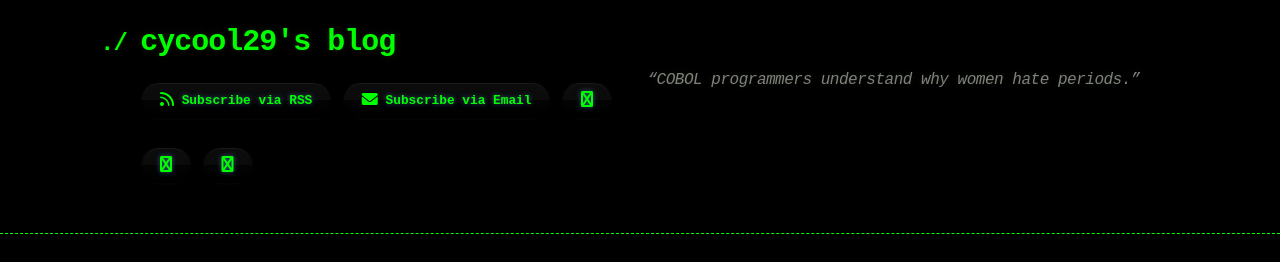
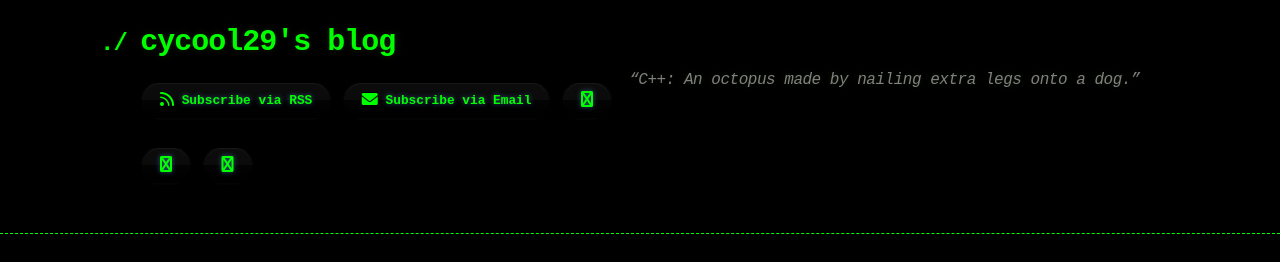
Before and after one commit to cycool29/cycool29.github.io, a Jekyll site: the page built from index.md, in a window 1280 px wide and 900 px high. Shown: the top 262 px of the window. Built offline with Jekyll 4.4.1, drawn with Linux system fonts in a browser that asks for light colours; a style sheet for code colours, icons or effects is not loaded.

Commit message:
Update quotes

```diff
--- a/_config.yml
+++ b/_config.yml
@@ -1,5 +1,5 @@
 title: cycool29's blog
-description: "“COBOL programmers understand why women hate periods.” "
+description: "“C++: An octopus made by nailing extra legs onto a dog.” "
 bio: A high school student. Intermediate in Python, Git, Bash. Learning JavaScript. He/Him. "
 author: cycool29
 url: https://cycool29.github.io
```
